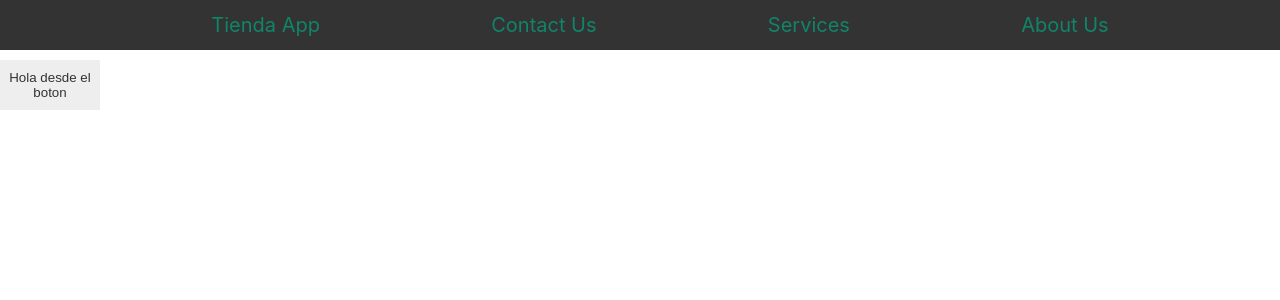
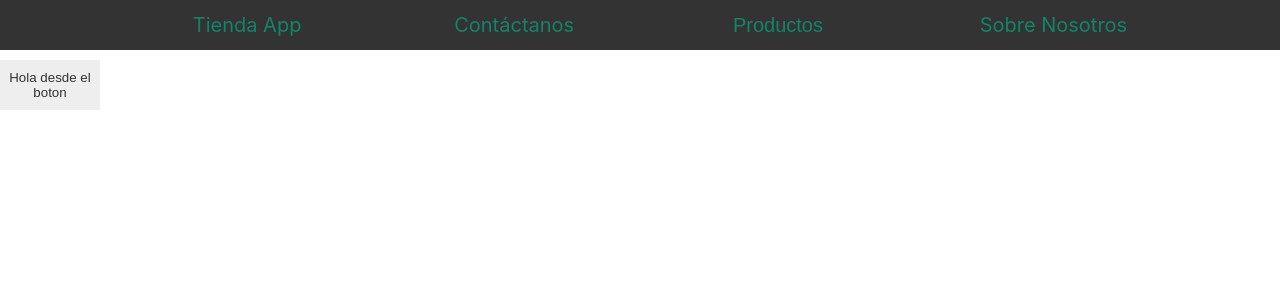
Before and after one commit to ivancostilla/proyecto-final-react, a React (Create React App) app: page / in a window 1280 px wide. Shown: the top 300 px of the page. Built offline with nearby package versions, Linux system fonts and the light colour scheme; the HTML template or start-up script is replaced by a standard one.

Commit message:
agregado de dropdown en el navbar y camelcase en los nombres de los componentes

```diff
--- a/src/App.js
+++ b/src/App.js
@@ -1,6 +1,6 @@
 import './App.css';
-import NavBar from './components/navbar';
-import ButtonComponent from './components/button';
+import NavBar from './components/NavBar';
+import ButtonComponent from './components/Button';
 
 const App = ()=>{
     return (
--- a/src/components/navbar/index.jsx
+++ b/src/components/navbar/index.jsx
@@ -5,9 +5,16 @@ return (
     <nav className='navbar'>
         <ul className='ul'>
             <li><a className='a' href="#">Tienda App</a></li>
-            <li><a className='a' href="#">Contact Us</a></li>
-            <li><a className='a' href="#">Services</a></li>
-            <li><a className='a' href="#">About Us</a></li>
+            <li><a className='a' href="#">Contáctanos</a></li>
+            <li className="products">
+                <button className='a'>Productos</button>
+                <ul className=' dropdown products-ul'>
+                    <li><a className="a" href="#">Remeras</a></li>
+                    <li><a className="a" href="#">Pantalones</a></li>
+                    <li><a className="a" href="#">Zapatillas</a></li>
+                </ul>
+            </li>
+            <li><a className='a' href="#">Sobre Nosotros</a></li>
         </ul>
     </nav>
 );
--- a/src/components/navbar/style.css
+++ b/src/components/navbar/style.css
@@ -22,3 +22,56 @@
     color: #108568;
 text-decoration: none;
 }
+.products{
+    position: relative;
+}
+.products-ul{
+margin-top: 10px;
+  position: absolute;
+  display: flex;
+  justify-content: space-evenly;
+  flex-direction: column;
+  align-items:flex-start;
+  width: 200px;
+  height: 200px;
+  background: #333;
+  list-style: none;
+  border-radius: 5px;
+  opacity: 0;
+  pointer-events: none;
+  transform: translateY(-10px);
+  transition: all 0.4s ease;
+}
+ .products li {
+  width: 100%;
+  height: 100%;
+  display: flex;
+  align-items: center;
+  text-align: center;
+}
+
+ /*  .dropdown {
+    height: 10vh;
+    width: 60%;
+    margin: auto;
+    display: flex;
+    justify-content: space-around;
+    align-items: center;
+  } */
+.products button{
+  background: none;
+  text-decoration: none;
+  border: none;
+  color: #108568;
+  cursor: pointer;
+  font-size: 1.25rem;
+}
+.products button:active{
+    text-decoration: none;
+border-style: none;
+}
+button:focus + .products-ul {
+    opacity: 1;
+    pointer-events: all;
+    transform: translateY(0px);
+  }
```
Also changed, not shown: 1 other file (tests, documents, lock files or other folders).
